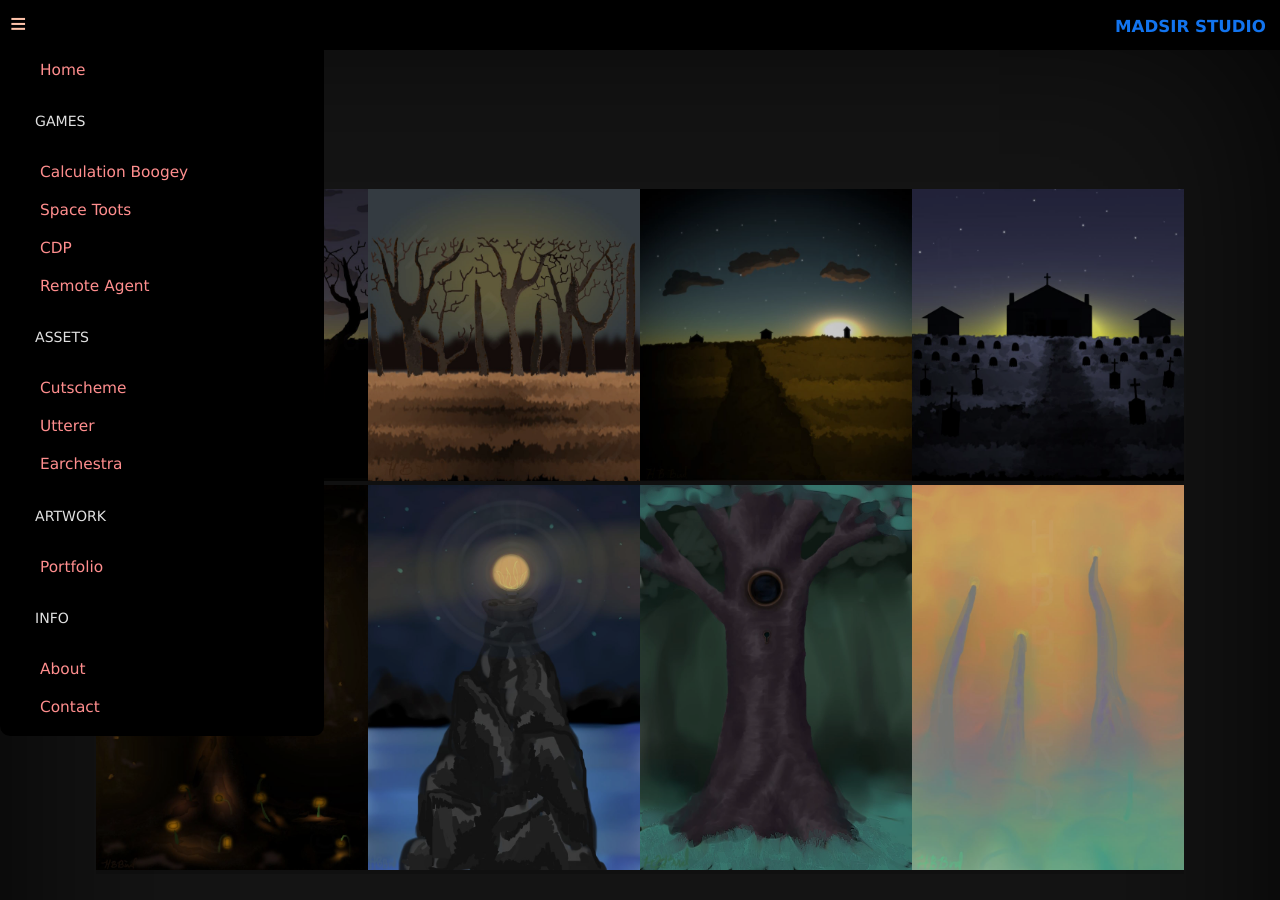
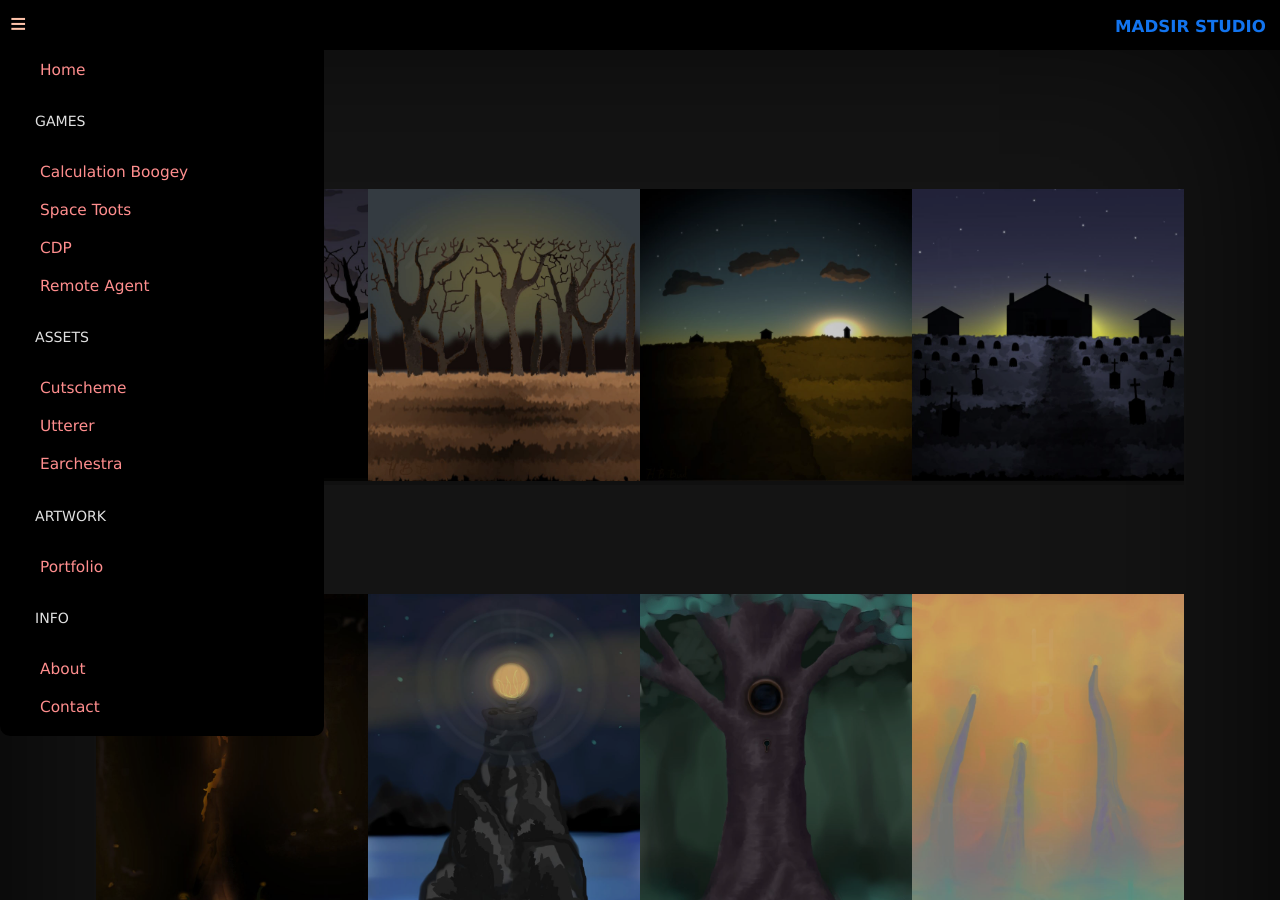
Before and after one commit to Madsir/madsirstudio.github.io, a Jekyll site: the page built from portfolio/index.html, in a window 1280 px wide and 900 px high. Built offline with Jekyll 4.4.1, drawn with Linux system fonts in a browser that asks for light colours.

Commit message:
Update index.html

```diff
--- a/portfolio/index.html
+++ b/portfolio/index.html
@@ -168,23 +168,25 @@
         <li><a href="#img_2"><img src="/Assets/TrickOrTrees.jpg"></a></li>
          <li><a href="#img_3"><img src="/Assets/HillHaunt.jpg"></a></li>
          <li><a href="#img_4"><img src="/Assets/CemeteryNight.jpg"></a></li>
-
-         <li><a href="#img_5"><img src="/Assets/GlowMossCaverns.jpg"></a></li>
-         <li><a href="#img_6"><img src="/Assets/GlobeLightRock.jpg"></a></li>
-         <li><a href="#img_7"><img src="/Assets/HoleKeyTree.jpg"></a></li>
-         <li><a href="#img_8"><img src="/Assets/BulbPlants.jpg"></a></li>
-
         </ul>
         <a href="#_1" class="lightbox trans" id="img_1"><img src="/Assets/SunsSetTree.jpg"></a>
         <a href="#_2" class="lightbox trans" id="img_2"><img src="/Assets/TrickOrTrees.jpg"></a>
         <a href="#_3" class="lightbox trans" id="img_3"><img src="/Assets/HillHaunt.jpg"></a>
         <a href="#_4" class="lightbox trans" id="img_4"><img src="/Assets/CemeteryNight.jpg"></a>
-
-     <a href="#_5" class="lightbox trans" id="img_5"><img src="/Assets/GlowMossCaverns.jpg"></a>
-    <a href="#_6" class="lightbox trans" id="img_6"><img src="/Assets/GlobeLightRock.jpg"></a>
-    <a href="#_7" class="lightbox trans" id="img_7"><img src="/Assets/HoleKeyTree.jpg"></a>
-    <a href="#_8" class="lightbox trans" id="img_8"><img src="/Assets/BulbPlants.jpg"></a>
-
+    </div>
+</div>
+      <div class="container">
+  <div class="top">
+      <ul>
+          <li><a href="#img_5"><img src="/Assets/GlowMossCaverns.jpg"></a></li>
+         <li><a href="#img_6"><img src="/Assets/GlobeLightRock.jpg"></a></li>
+         <li><a href="#img_7"><img src="/Assets/HoleKeyTree.jpg"></a></li>
+         <li><a href="#img_8"><img src="/Assets/BulbPlants.jpg"></a></li>
+      </ul>
+         <a href="#_5" class="lightbox trans" id="img_5"><img src="/Assets/GlowMossCaverns.jpg"></a>
+         <a href="#_6" class="lightbox trans" id="img_6"><img src="/Assets/GlobeLightRock.jpg"></a>
+        <a href="#_7" class="lightbox trans" id="img_7"><img src="/Assets/HoleKeyTree.jpg"></a>
+         <a href="#_8" class="lightbox trans" id="img_8"><img src="/Assets/BulbPlants.jpg"></a>
     </div>
 </div>
   <div class="container">
@@ -194,50 +196,32 @@
           <li><a href="#img_10"><img src="/Assets/CabinUV.jpg"></a></li>
           <li><a href="#img_11"><img src="/Assets/CabinPieces.jpg"></a></li>
           <li><a href="#img_12"><img src="/Assets/CabinPiecesMaterials.jpg"></a></li>
-        <!--
-        <li><a href="#img_13"><img src="/Assets/.jpg"></a></li>
-        <li><a href="#img_14"><img src="/Assets/.jpg"></a></li>
-        <li><a href="#img_15"><img src="/Assets/.jpg"></a></li>
-         <li><a href="#img_16"><img src="/Assets/.jpg"></a></li>
-        -->
         </ul>
         <a href="#_9" class="lightbox trans" id="img_9"><img src="/Assets/CabinBlender.jpg"></a>
         <a href="#_10" class="lightbox trans" id="img_10"><img src="/Assets/CabinUV.jpg"></a>
         <a href="#_11" class="lightbox trans" id="img_11"><img src="/Assets/CabinPieces.jpg"></a>
             <a href="#_12" class="lightbox trans" id="img_12"><img src="/Assets/CabinPiecesMaterials.jpg"></a>
+    </div>
+  </div>
     <!--
+    <div class="container">
+  <div class="top">
+      <ul>
+
+        <li><a href="#img_13"><img src="/Assets/.jpg"></a></li>
+        <li><a href="#img_14"><img src="/Assets/.jpg"></a></li>
+        <li><a href="#img_15"><img src="/Assets/.jpg"></a></li>
+         <li><a href="#img_16"><img src="/Assets/.jpg"></a></li>
+
+      </ul>
+
         <a href="#_13" class="lightbox trans" id="img_13"><img src="/Assets/.jpg"></a>
         <a href="#_14" class="lightbox trans" id="img_14"><img src="/Assets/.jpg"></a>
         <a href="#_15" class="lightbox trans" id="img_15"><img src="/Assets/.jpg"></a>
         <a href="#_16" class="lightbox trans" id="img_16"><img src="/Assets/.jpg"></a>
-    -->
+
     </div>
-  </div>
-  <!--
-    <h1></h1>
-  <div class="container">
-  <div class="top">
-      <ul>
-         <li><a href="#img_17"><img src="/Assets/.jpg"></a></li>
-         <li><a href="#img_18"><img src="/Assets/.jpg"></a></li>
-         <li><a href="#img_19"><img src="/Assets/.jpg"></a></li>
-         <li><a href="#img_20"><img src="/Assets/.jpg"></a></li>
-        <li><a href="#img_21"><img src="/Assets/.jpg"></a></li>
-        <li><a href="#img_22"><img src="/Assets/.jpg"></a></li>
-        <li><a href="#img_23"><img src="/Assets/.jpg"></a></li>
-        <li><a href="#img_24"><img src="/Assets/.jpg"></a></li>
-        </ul>
-        <a href="#_17" class="lightbox trans" id="img_17"><img src="/Assets/.jpg"></a>
-        <a href="#_18" class="lightbox trans" id="img_18"><img src="/Assets/.jpg"></a>
-        <a href="#_19" class="lightbox trans" id="img_19"><img src="/Assets/.jpg"></a>
-        <a href="#_20" class="lightbox trans" id="img_20"><img src="/Assets/.jpg"></a>
-        <a href="#_21" class="lightbox trans" id="img_21"><img src="/Assets/.jpg"></a>
-        <a href="#_22" class="lightbox trans" id="img_22"><img src="/Assets/.jpg"></a>
-        <a href="#_23" class="lightbox trans" id="img_23"><img src="/Assets/.jpg"></a>
-        <a href="#_24" class="lightbox trans" id="img_24"><img src="/Assets/.jpg"></a>
-    </div>
-</div>
-  -->
+  </div> -->
   </div>
 </body>
 </html>
```
